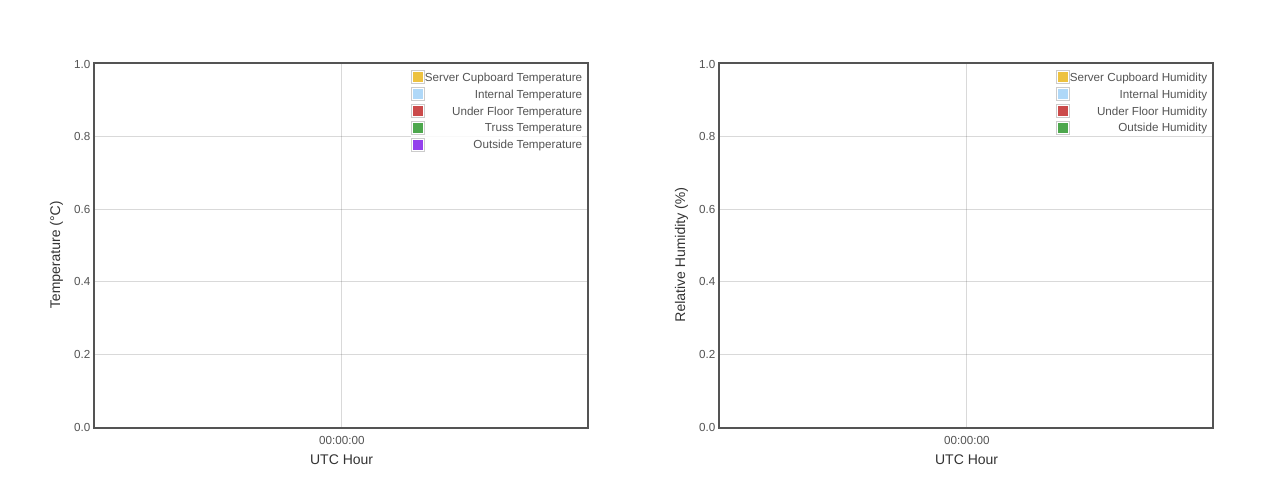
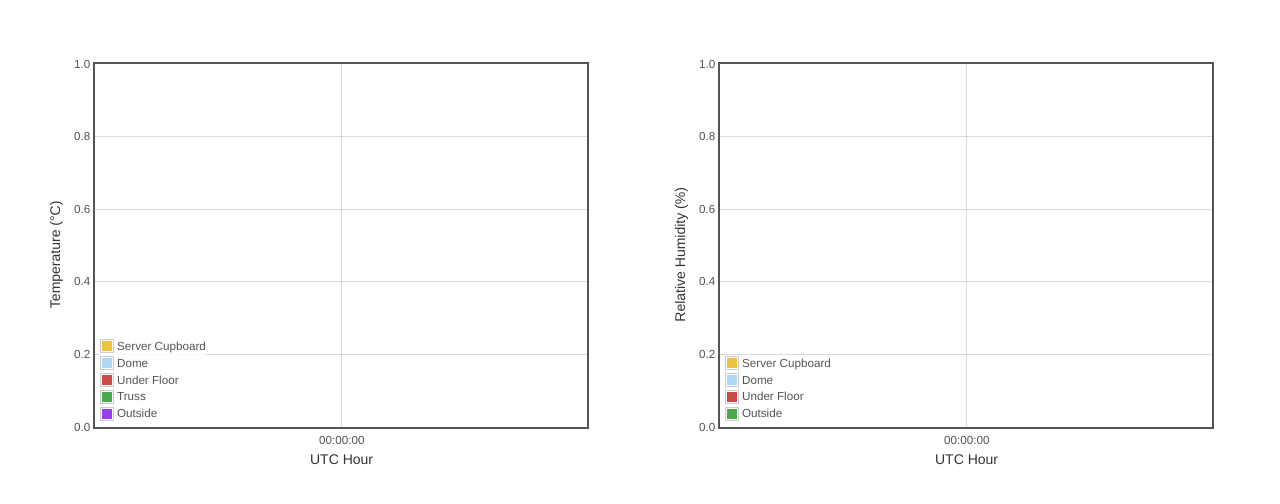
Before and after one commit to warwick-one-metre/onemetre-django, a Django app: page /environment/ in a window 1280 px wide. Shown: the part 52-556 px from the top of the page. Run offline with Django 3.2, Linux system fonts and the light colour scheme; data that the repository does not hold is empty; some libraries are stand-ins or nearby versions.

Commit message:
Tweak legend formatting.

```diff
--- a/environment/templates/environment/environment.html
+++ b/environment/templates/environment/environment.html
@@ -17,7 +17,8 @@ $(function() {
 		axisLabels: { show: true },
   		xaxes: [ { mode: 'time', axisLabel: 'UTC Hour' } ],
   		yaxes: [ { min: 0, axisLabelPadding: 10 } ],
-		shadowSize: 0
+		shadowSize: 0,
+		legend: { position: 'sw' }
 	};
 
 
@@ -82,6 +83,12 @@ $(function() {
 	font-size: 14px;
 	line-height: 1.2em;
 }
+
+.plot-container .legendLabel {
+	text-align: left;
+	padding-left: 3px;
+}
+
 </style>
 
 <div class="container-fluid">
--- a/environment/views.py
+++ b/environment/views.py
@@ -37,14 +37,14 @@ def build_block(reference_time, measurement_types, queryset):
 def json_temperature(request):
 
     INTERNAL_MEASUREMENT_TYPES = (
-        ('roomalert_temp', 'Server Cupboard Temperature'),
-        ('dome_temp', 'Internal Temperature'),
-        ('underfloor_temp', 'Under Floor Temperature'),
-        ('truss_temp', 'Truss Temperature'),
+        ('roomalert_temp', 'Server Cupboard'),
+        ('dome_temp', 'Dome'),
+        ('underfloor_temp', 'Under Floor'),
+        ('truss_temp', 'Truss'),
     )
 
     EXTERNAL_MEASUREMENT_TYPES = (
-        ('air_temperature', 'Outside Temperature'),
+        ('air_temperature', 'Outside'),
     )
 
     reference_time = datetime.utcnow().replace(tzinfo=timezone.utc)
@@ -62,13 +62,13 @@ def json_temperature(request):
 def json_humidity(request):
 
     INTERNAL_MEASUREMENT_TYPES = (
-        ('roomalert_humidity', 'Server Cupboard Humidity'),
-        ('dome_humidity', 'Internal Humidity'),
-        ('underfloor_humidity', 'Under Floor Humidity'),
+        ('roomalert_humidity', 'Server Cupboard'),
+        ('dome_humidity', 'Dome'),
+        ('underfloor_humidity', 'Under Floor'),
     )
 
     EXTERNAL_MEASUREMENT_TYPES = (
-        ('air_humidity', 'Outside Humidity'),
+        ('air_humidity', 'Outside'),
     )
 
     reference_time = datetime.utcnow().replace(tzinfo=timezone.utc)
```
